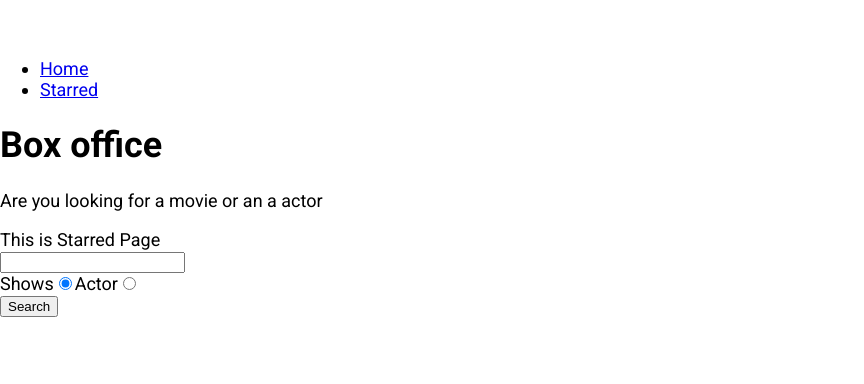
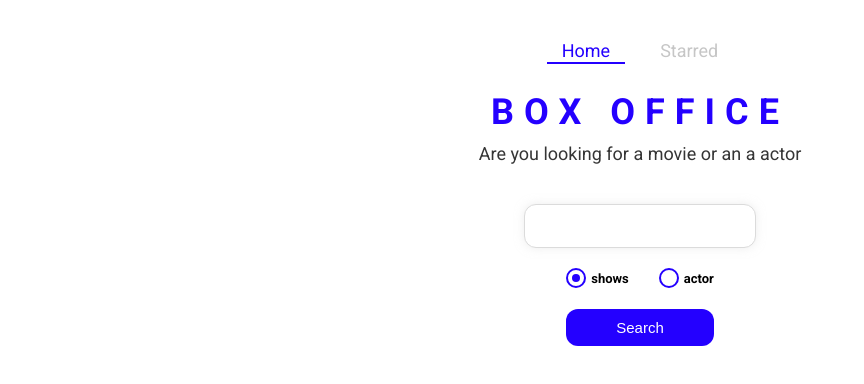
Before and after one commit to siddhant-ahire/box-office, a React (Create React App) app: page / in a window 1280 px wide. Shown: the top 384 px of the page, without its empty margins (0-864 px from the left). Built offline with nearby package versions, Linux system fonts and the light colour scheme.

Commit message:
styled the entire app

```diff
--- a/src/App.js
+++ b/src/App.js
@@ -1,13 +1,22 @@
 import React from 'react';
 import {Switch, Route} from 'react-router-dom';
+import { ThemeProvider } from 'styled-components';
 import { Home } from './pages/Home';
 import Show from './pages/Show';
 import { Starred } from './pages/Starred';
 
 
+const theme = {
+  mainColors: {
+    blue: '#2400ff',
+    gray: '#c6c6c6',
+    dark: '#353535',
+  },
+};
+
 function App() {
   return (
-
+    <ThemeProvider theme={theme}>
       <Switch>
         <Route exact path="/"><Home/></Route>
         <Route exact path="/starred"><Starred/></Route>
@@ -18,6 +27,7 @@
           404 Page Not Found
         </Route>
       </Switch>
+    </ThemeProvider>
 
   );
 }
--- /dev/null
+++ b/src/components/CustomRadio.js
@@ -0,0 +1,66 @@
+import React from 'react'
+import styled from 'styled-components'
+
+const RadioWrapper = styled.label`
+  display: block;
+  position: relative;
+  padding-left: 25px;
+  cursor: pointer;
+  font-size: 13px;
+  user-select: none;
+  font-weight: 700;
+  line-height: 1.65;
+
+  input {
+    position: absolute;
+    opacity: 0;
+    cursor: pointer;
+  }
+
+  span {
+    position: absolute;
+    top: 0;
+    left: 0;
+    height: 16px;
+    width: 16px;
+    background-color: #fff;
+    border: 2px solid ${({ theme }) => theme.mainColors.blue};
+    border-radius: 50%;
+  }
+
+  input:checked ~ span {
+    background-color: #fff;
+    border: 2px solid ${({ theme }) => theme.mainColors.blue};
+  }
+
+  span:after {
+    content: '';
+    position: absolute;
+    display: none;
+  }
+
+  input:checked ~ span:after {
+    display: block;
+  }
+
+  span:after {
+    top: 4px;
+    left: 4px;
+    width: 8px;
+    height: 8px;
+    border-radius: 50%;
+    background: ${({ theme }) => theme.mainColors.blue};
+  }
+`;
+
+const CustomRadio = ({label, ...restProps}) => {
+    return (
+            <RadioWrapper htmlFor="shows-search">
+                <input {...restProps} type="radio"/>
+                {label}
+                <span />
+            </RadioWrapper>
+    )
+}
+
+export default CustomRadio
--- a/src/components/Navs.js
+++ b/src/components/Navs.js
@@ -1,5 +1,6 @@
 import React from 'react'
-import {Link} from 'react-router-dom'
+import { useLocation } from 'react-router-dom'
+import { NavList, LinkStyled } from './Navs.styled';
 
 const LINKS = [
     { to: '/', text: 'Home' },
@@ -8,15 +9,21 @@
 
 const Navs = () => {
 
+    const location = useLocation();
+
     return (
         <div>
-            <ul>
+            <NavList>
                 {LINKS.map(item => (
                     <li key={item.to}>
-                        <Link to={item.to}>{item.text}</Link>
+                        <LinkStyled
+                            to={item.to}
+                            className={item.to === location.pathname ? 'active' : ''}
+                        >
+                        {item.text}</LinkStyled>
                     </li>
                 ))}
-            </ul>
+            </NavList>
         </div>
     )
 }
--- /dev/null
+++ b/src/components/Navs.styled.js
@@ -0,0 +1,41 @@
+import styled from 'styled-components'
+import {Link} from 'react-router-dom';
+
+export const NavList = styled.ul`
+display: flex;
+justify-content: center;
+list-style: none;
+margin: 0 0 30px;
+padding: 0;
+`;
+
+export const LinkStyled = styled(Link)`
+margin: 0 10px;
+padding: 3px 15px;
+position: relative;
+text-decoration: none;
+color: ${({ theme }) => theme.mainColors.gray};
+&.active {
+  color: ${({ theme }) => theme.mainColors.blue};
+  &:after {
+    content: '';
+    position: absolute;
+    display: block;
+    height: 2px;
+    left: 0%;
+    bottom: 0;
+    background-color: ${({ theme }) => theme.mainColors.blue};
+    animation: slide-in 0.3s ease-in forwards;
+    @keyframes slide-in {
+      from {
+        left: 50%;
+        width: 0;
+      }
+      to {
+        left: 0%;
+        width: 100%;
+      }
+    }
+  }
+}
+`;
--- a/src/components/Title.js
+++ b/src/components/Title.js
@@ -1,11 +1,12 @@
 import React from 'react'
+import { TitleWrapper } from './Title.styled'
 
 const Title = ({title,subtitle}) => {
     return (
-        <div>
+        <TitleWrapper>
             <h1>{title}</h1>
             <p>{subtitle}</p>
-        </div>
+        </TitleWrapper>
     )
 }
 
--- /dev/null
+++ b/src/components/Title.styled.js
@@ -0,0 +1,18 @@
+import styled from 'styled-components'
+
+export const TitleWrapper = styled.div`
+text-align: center;
+margin: 0 0 40px;
+
+h1 {
+  color: ${({ theme }) => theme.mainColors.blue};
+  letter-spacing: 10px;
+  text-transform: uppercase;
+  margin: 0 0 10px;
+}
+
+p {
+  color: ${({ theme }) => theme.mainColors.dark};
+  margin: 0;
+}
+`;
--- a/src/pages/Home.js
+++ b/src/pages/Home.js
@@ -4,7 +4,8 @@
 import ActorGrid from '../components/actor/ActorGrid';
 import { apiGET } from '../misc/config';
 import { useLastQuery } from '../misc/custom-hooks';
-
+import {SearchInput, RadioInputsWrapper, SearchButtonWrapper} from './Home.styled'
+import CustomRadio from '../components/CustomRadio';
 
 export const Home = () => {
 
@@ -51,17 +52,18 @@
     }
     return (
         <MainPageLayout>
-            <div>This is Starred Page</div>
-            <input type="text" onChange={onInputChange} onKeyDown={onKeyDown} value={input}/>
-            <div>
-            <label htmlFor="shows-search">
-                Shows<input type="radio" value="shows" id="shows-search" onChange={onRadioChange} checked={isShowSearch}/>
-            </label>
-            <label htmlFor="actor-search">
-               Actor<input type="radio" value="people" id="actor-search" onChange={onRadioChange} checked={!isShowSearch}/>
-            </label>
-            </div>
-            <button type="button" onClick={onSearch}>Search</button>
+            <SearchInput type="text" onChange={onInputChange} onKeyDown={onKeyDown} value={input}/>
+            <RadioInputsWrapper>
+                <div>
+                    <CustomRadio label="shows" value="shows" id="shows-search" onChange={onRadioChange} checked={isShowSearch}/>
+                </div>
+                <div>
+                    <CustomRadio label="actor" value="people" id="actor-search" onChange={onRadioChange} checked={!isShowSearch}/>
+                </div>
+            </RadioInputsWrapper>
+            <SearchButtonWrapper>
+                <button type="button" onClick={onSearch}>Search</button>
+            </SearchButtonWrapper>
             {renderResults()}
         </MainPageLayout>
     )
--- /dev/null
+++ b/src/pages/Home.styled.js
@@ -0,0 +1,49 @@
+import styled from 'styled-components'
+
+export const SearchInput = styled.input`
+display: block;
+font-family: 'Roboto', sans-serif;
+width: 200px;
+margin: auto;
+outline: none;
+padding: 13px 15px;
+border: 1px solid #dbdbdb;
+box-shadow: 0px 0px 10px 0px rgba(219, 219, 219, 0.5);
+font-size: 14px;
+border-radius: 12px;
+color: #8d8d8d;
+
+&::placeholder {
+  font-weight: 300;
+  color: #8d8d8d;
+}
+`;
+
+export const RadioInputsWrapper = styled.div`
+display: flex;
+justify-content: center;
+margin: 20px 0;
+
+div {
+  margin: 0 15px;
+}
+`;
+
+export const SearchButtonWrapper = styled.div`
+text-align: center;
+margin-bottom: 35px;
+
+button {
+  color: #fff;
+  background-color: ${({ theme }) => theme.mainColors.blue};
+  margin: auto;
+  padding: 10px 50px;
+  font-size: 15px;
+  border: none;
+  outline: none;
+  border-radius: 12px;
+  &:hover {
+    cursor: pointer;
+  }
+}
+`;
```
